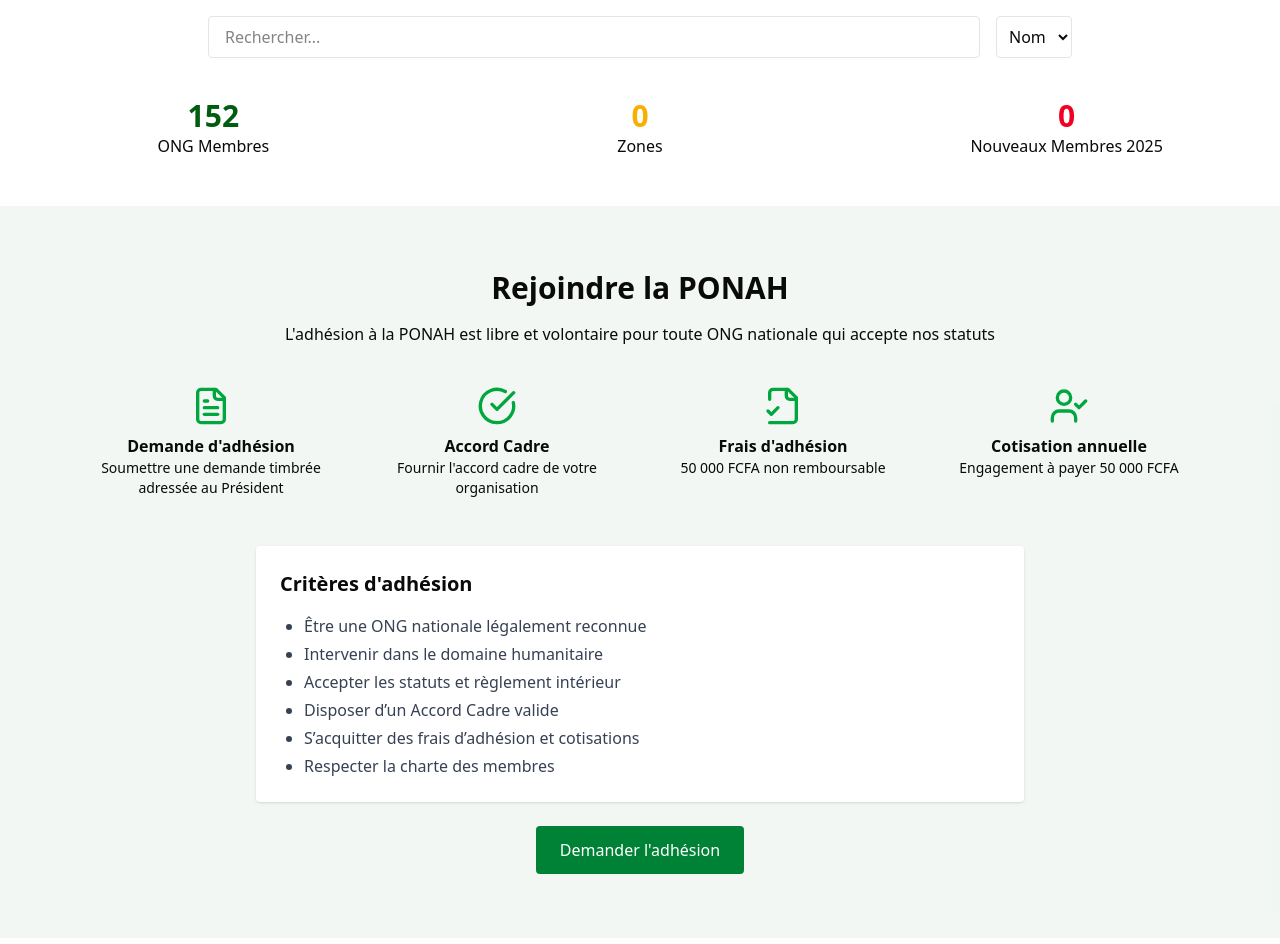
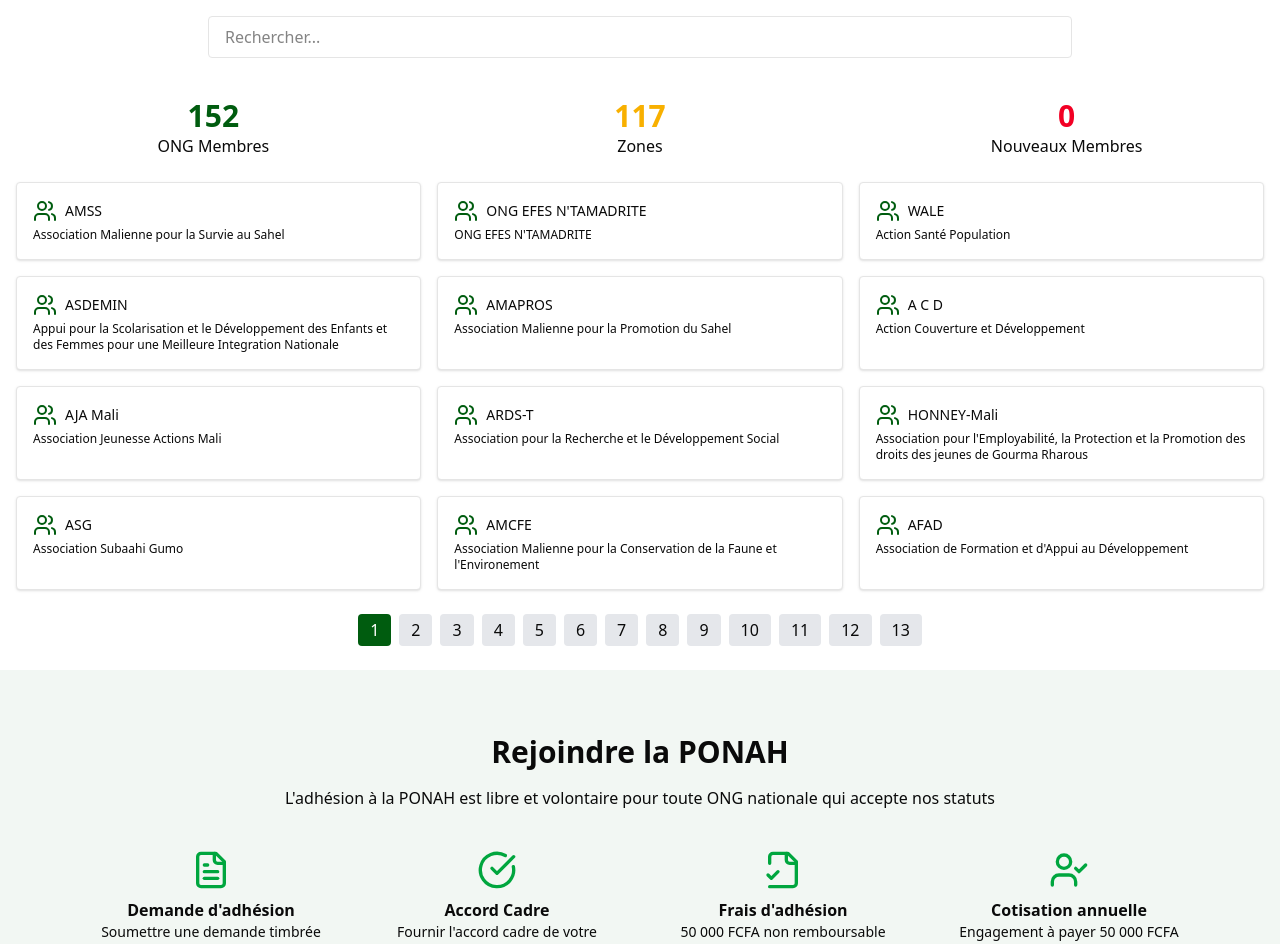
Before and after one commit to illilyelansary/site-PONAH, a React (Vite) app: page /membres in a window 1280 px wide. Shown: the part 360-1304 px from the top of the page. Built offline with nearby package versions, Linux system fonts and the light colour scheme.

Commit message:
Update Members.jsx

```diff
--- a/src/components/pages/Members.jsx
+++ b/src/components/pages/Members.jsx
@@ -1,7 +1,7 @@
 import React, { useState } from 'react';
 import * as XLSX from 'xlsx';
 import { Search, Users, X, FileText, CheckCircle, FileCheck2, UserCheck } from 'lucide-react';
-import defaultMembers from '../../data/membersData';
+import defaultMembers from '../../data/membersData_detailed_full';
 import { useAuth } from '../../contexts/AuthContext';
 
 const teamData = [
@@ -23,8 +23,6 @@
   const [searchTerm, setSearchTerm] = useState('');
   const [selectedMember, setSelectedMember] = useState(null);
   const [currentPage, setCurrentPage] = useState(1);
-  const [sortBy, setSortBy] = useState('name');
-  const [editData, setEditData] = useState(null);
   const { user } = useAuth();
   const isAdmin = user && user.role === 'admin';
 
@@ -44,16 +42,17 @@
     reader.readAsBinaryString(file);
   };
 
-  const filteredMembers = membersData
-    .filter(member => member.name && member.name.toLowerCase().includes(searchTerm.toLowerCase()))
-    .sort((a, b) => a[sortBy]?.localeCompare(b[sortBy] || ''));
+  const filteredMembers = membersData.filter(member =>
+    member['Nom complet de l’ONG'] &&
+    member['Nom complet de l’ONG'].toLowerCase().includes(searchTerm.toLowerCase())
+  );
 
   const paginatedMembers = filteredMembers.slice((currentPage - 1) * itemsPerPage, currentPage * itemsPerPage);
   const totalPages = Math.ceil(filteredMembers.length / itemsPerPage);
 
   return (
     <div className="min-h-screen">
-      {/* Section Héro */}
+      {/* HÉRO */}
       <section className="bg-gradient-to-r from-primary to-primary/80 text-white py-16 text-center">
         <h1 className="text-4xl md:text-5xl font-bold mb-6">Nos Membres</h1>
         <p className="text-xl md:text-2xl max-w-3xl mx-auto">
@@ -61,184 +60,78 @@
         </p>
       </section>
 
-      {/* Import Excel + Filtres */}
+      {/* BARRE DE RECHERCHE & IMPORT */}
       <div className="max-w-4xl mx-auto px-4 mt-8 mb-4 flex flex-col md:flex-row items-center gap-4 justify-between">
         {isAdmin && (
           <input type="file" accept=".xlsx,.xls" onChange={handleExcelUpload} className="text-sm border rounded px-2 py-1" />
         )}
         <input type="text" placeholder="Rechercher..." className="border px-4 py-2 rounded w-full" value={searchTerm} onChange={(e) => setSearchTerm(e.target.value)} />
-        <select className="border px-2 py-2 rounded" value={sortBy} onChange={e => setSortBy(e.target.value)}>
-          <option value="name">Nom</option>
-          <option value="zoneIntervention">Zone</option>
-        </select>
       </div>
 
-      {/* Statistiques */}
+      {/* STATISTIQUES */}
       <section className="py-6 bg-white">
         <div className="max-w-7xl mx-auto px-4 grid grid-cols-1 md:grid-cols-3 gap-8 text-center">
           <div><div className="text-3xl font-bold text-primary">{membersData.length}</div><div>ONG Membres</div></div>
-          <div><div className="text-3xl font-bold text-secondary">{[...new Set(membersData.map(m => m.zoneIntervention).filter(Boolean))].length}</div><div>Zones</div></div>
-          <div><div className="text-3xl font-bold text-accent">{membersData.filter(m => m.recent).length}</div><div>Nouveaux Membres 2025</div></div>
+          <div><div className="text-3xl font-bold text-secondary">{[...new Set(membersData.map(m => m['Zones d’intervention']).filter(Boolean))].length}</div><div>Zones</div></div>
+          <div><div className="text-3xl font-bold text-accent">{membersData.filter(m => m.recent).length}</div><div>Nouveaux Membres</div></div>
         </div>
       </section>
 
-      {/* Liste Membres */}
+      {/* LISTE DES MEMBRES */}
       <div className="max-w-7xl mx-auto px-4 grid grid-cols-1 sm:grid-cols-2 lg:grid-cols-3 gap-4">
         {paginatedMembers.map((m, i) => (
           <div key={i} onClick={() => setSelectedMember(m)} className="bg-white border p-4 rounded shadow cursor-pointer">
             <div className="flex items-center space-x-2">
               <Users className="text-primary" />
-              <h3 className="text-sm font-medium">{m.name}</h3>
+              <h3 className="text-sm font-medium">{m['Acronyme']}</h3>
             </div>
+            <p className="text-xs mt-1">{m['Nom complet de l’ONG']}</p>
           </div>
         ))}
       </div>
 
-      {/* Pagination */}
+      {/* PAGINATION */}
       <div className="text-center my-6">
         {Array.from({ length: totalPages }, (_, i) => (
           <button key={i} onClick={() => setCurrentPage(i + 1)} className={`mx-1 px-3 py-1 rounded ${currentPage === i + 1 ? 'bg-primary text-white' : 'bg-gray-200'}`}>{i + 1}</button>
         ))}
       </div>
 
-      {/* Modale */}
+      {/* MODALE MEMBRE */}
       {selectedMember && (
-  <div className="fixed inset-0 bg-black bg-opacity-50 flex justify-center items-center z-50">
-    <div className="bg-white p-6 rounded max-w-lg relative">
-      <button className="absolute top-2 right-2" onClick={() => setSelectedMember(null)}><X /></button>
-      <h2 className="text-xl font-bold mb-2">{selectedMember.fullName || selectedMember.name}</h2>
-      <p><strong>Responsable:</strong> {selectedMember.responsable}</p>
-      <p><strong>Adresse:</strong> {selectedMember.adresse}</p>
-      <p><strong>Email:</strong> {selectedMember.email}</p>
-      <p><strong>Zone:</strong> {selectedMember.zoneIntervention}</p>
-      <p><strong>Accord Cadre:</strong> {selectedMember.accordCadre}</p>
-
-      {isAdmin && (
-        <div className="flex gap-3 mt-4">
-          <button
-            className="bg-blue-600 text-white px-4 py-2 rounded"
-            onClick={() => {
-              setEditData(selectedMember);
-              setSelectedMember(null);
-            }}
-          >
-            Modifier
-          </button>
-          <button
-            className="bg-red-600 text-white px-4 py-2 rounded"
-            onClick={async () => {
-              if (!window.confirm("Confirmer la suppression de ce membre ?")) return;
-              try {
-                const res = await fetch(`https://ponah-backend.onrender.com/api/members/${selectedMember._id}`, {
-                  method: 'DELETE',
-                  headers: {
-                    Authorization: `Bearer ${user.token}`,
-                  },
-                });
-                if (!res.ok) throw new Error("Échec de la suppression");
-                alert("Membre supprimé avec succès !");
-                setSelectedMember(null);
-                window.location.reload();
-              } catch (err) {
-                alert(err.message);
-              }
-            }}
-          >
-            Supprimer
-          </button>
+        <div className="fixed inset-0 bg-black bg-opacity-50 flex justify-center items-center z-50">
+          <div className="bg-white p-6 rounded max-w-lg relative">
+            <button className="absolute top-2 right-2" onClick={() => setSelectedMember(null)}><X /></button>
+            <h2 className="text-xl font-bold mb-2">{selectedMember['Nom complet de l’ONG']}</h2>
+            <p><strong>Acronyme:</strong> {selectedMember['Acronyme']}</p>
+            <p><strong>Date de création:</strong> {selectedMember['Date de création']}</p>
+            <p><strong>Responsable:</strong> {`${selectedMember['Prénom du responsable']} ${selectedMember['Nom du responsable']}`}</p>
+            <p><strong>Fonction:</strong> {selectedMember['Fonction du responsable']}</p>
+            <p><strong>Téléphone:</strong> {selectedMember['Téléphone du responsable']}</p>
+            <p><strong>Email:</strong> {selectedMember['Email du responsable']}</p>
+            <p><strong>Adresse:</strong> {selectedMember['Adresse physique']}</p>
+            <p><strong>Zone d’intervention:</strong> {selectedMember['Zones d’intervention']}</p>
+            <p><strong>Accord Cadre:</strong> {selectedMember['Numéro d’accord cadre']}</p>
+          </div>
         </div>
       )}
-    </div>
-  </div>
-)}
 
-{editData && (
-  <div className="fixed inset-0 bg-black bg-opacity-50 flex justify-center items-center z-50">
-    <div className="bg-white p-6 rounded max-w-lg w-full relative">
-      <button className="absolute top-2 right-2" onClick={() => setEditData(null)}><X /></button>
-      <h2 className="text-xl font-bold mb-4">Modifier le membre</h2>
-      <form onSubmit={async (e) => {
-        e.preventDefault();
-        try {
-          const res = await fetch(`https://ponah-backend.onrender.com/api/members/${editData._id}`, {
-            method: 'PUT',
-            headers: {
-              'Content-Type': 'application/json',
-              'Authorization': `Bearer ${user.token}` // Assure-toi que le token est bien transmis
-            },
-            body: JSON.stringify(editData)
-          });
-          if (!res.ok) throw new Error('Échec de la mise à jour');
-          alert('Membre mis à jour');
-          setEditData(null);
-          window.location.reload();
-        } catch (err) {
-          alert(err.message);
-        }
-      }}>
-        {['name', 'fullName', 'responsable', 'email', 'adresse', 'accordCadre', 'zoneIntervention'].map(field => (
-          <div key={field} className="mb-3">
-            <label className="block text-sm font-medium text-gray-700 capitalize">{field}</label>
-            <input
-              type="text"
-              className="border rounded w-full px-3 py-2"
-              value={editData[field] || ''}
-              onChange={(e) => setEditData({ ...editData, [field]: e.target.value })}
-            />
-          </div>
-        ))}
-        <div className="flex justify-end mt-4">
-          <button type="submit" className="bg-green-600 text-white px-4 py-2 rounded">Enregistrer</button>
-        </div>
-      </form>
-    </div>
-  </div>
-)}
-
-      {/* Adhésion */}
+      {/* ADHÉSION */}
       <section className="py-16 bg-primary/5">
         <div className="max-w-6xl mx-auto px-4 text-center">
           <h2 className="text-3xl font-bold mb-4">Rejoindre la PONAH</h2>
           <p className="mb-10">L'adhésion à la PONAH est libre et volontaire pour toute ONG nationale qui accepte nos statuts</p>
           <div className="grid grid-cols-1 md:grid-cols-4 gap-6 mb-12">
-            <div className="flex flex-col items-center">
-              <FileText className="w-10 h-10 text-green-600 mb-2" />
-              <h3 className="font-bold">Demande d'adhésion</h3>
-              <p className="text-sm">Soumettre une demande timbrée adressée au Président</p>
-            </div>
-            <div className="flex flex-col items-center">
-              <CheckCircle className="w-10 h-10 text-green-600 mb-2" />
-              <h3 className="font-bold">Accord Cadre</h3>
-              <p className="text-sm">Fournir l'accord cadre de votre organisation</p>
-            </div>
-            <div className="flex flex-col items-center">
-              <FileCheck2 className="w-10 h-10 text-green-600 mb-2" />
-              <h3 className="font-bold">Frais d'adhésion</h3>
-              <p className="text-sm">50 000 FCFA non remboursable</p>
-            </div>
-            <div className="flex flex-col items-center">
-              <UserCheck className="w-10 h-10 text-green-600 mb-2" />
-              <h3 className="font-bold">Cotisation annuelle</h3>
-              <p className="text-sm">Engagement à payer 50 000 FCFA</p>
-            </div>
-          </div>
-
-          <div className="bg-white rounded shadow p-6 text-left max-w-3xl mx-auto">
-            <h4 className="text-xl font-bold mb-4">Critères d'adhésion</h4>
-            <ul className="list-disc pl-6 text-gray-700 space-y-1">
-              <li>Être une ONG nationale légalement reconnue</li>
-              <li>Intervenir dans le domaine humanitaire</li>
-              <li>Accepter les statuts et règlement intérieur</li>
-              <li>Disposer d’un Accord Cadre valide</li>
-              <li>S’acquitter des frais d’adhésion et cotisations</li>
-              <li>Respecter la charte des membres</li>
-            </ul>
+            <div className="flex flex-col items-center"><FileText className="w-10 h-10 text-green-600 mb-2" /><h3 className="font-bold">Demande d'adhésion</h3><p className="text-sm">Soumettre une demande timbrée adressée au Président</p></div>
+            <div className="flex flex-col items-center"><CheckCircle className="w-10 h-10 text-green-600 mb-2" /><h3 className="font-bold">Accord Cadre</h3><p className="text-sm">Fournir l'accord cadre de votre organisation</p></div>
+            <div className="flex flex-col items-center"><FileCheck2 className="w-10 h-10 text-green-600 mb-2" /><h3 className="font-bold">Frais d'adhésion</h3><p className="text-sm">50 000 FCFA non remboursable</p></div>
+            <div className="flex flex-col items-center"><UserCheck className="w-10 h-10 text-green-600 mb-2" /><h3 className="font-bold">Cotisation annuelle</h3><p className="text-sm">Engagement à payer 50 000 FCFA</p></div>
           </div>
           <a href="mailto:ponah.mali@gmail.com" className="mt-6 inline-block bg-green-700 text-white px-6 py-3 rounded">Demander l'adhésion</a>
         </div>
       </section>
 
-      {/* Équipe Dirigeante */}
+      {/* ÉQUIPE DIRIGEANTE */}
       <section className="py-16 bg-white">
         <div className="max-w-6xl mx-auto px-4 text-center">
           <h2 className="text-3xl font-bold mb-10">Notre Équipe Dirigeante</h2>
@@ -255,7 +148,7 @@
         </div>
       </section>
 
-      {/* Questions Fréquentes */}
+      {/* FAQ */}
       <section className="py-16 bg-gray-50">
         <div className="max-w-4xl mx-auto px-4 text-center">
           <h2 className="text-3xl font-bold mb-6">Questions Fréquentes</h2>
```
